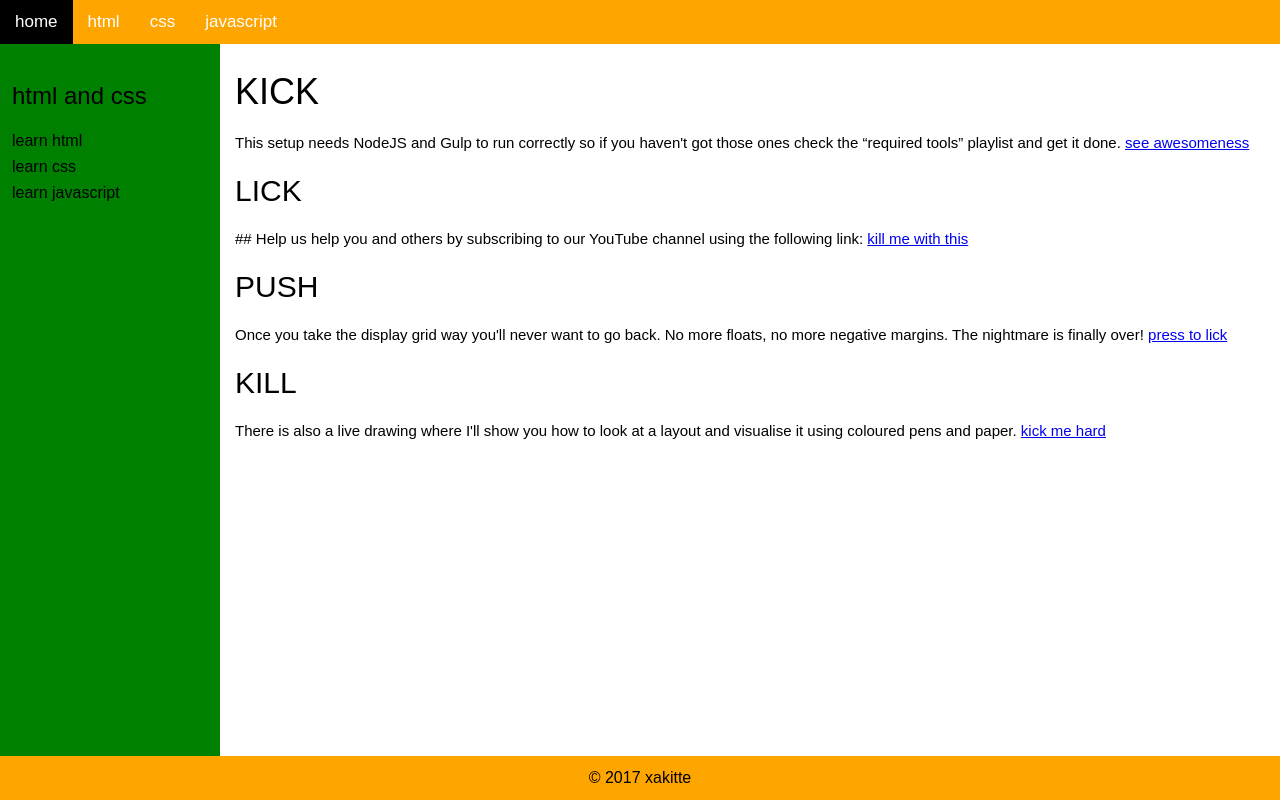
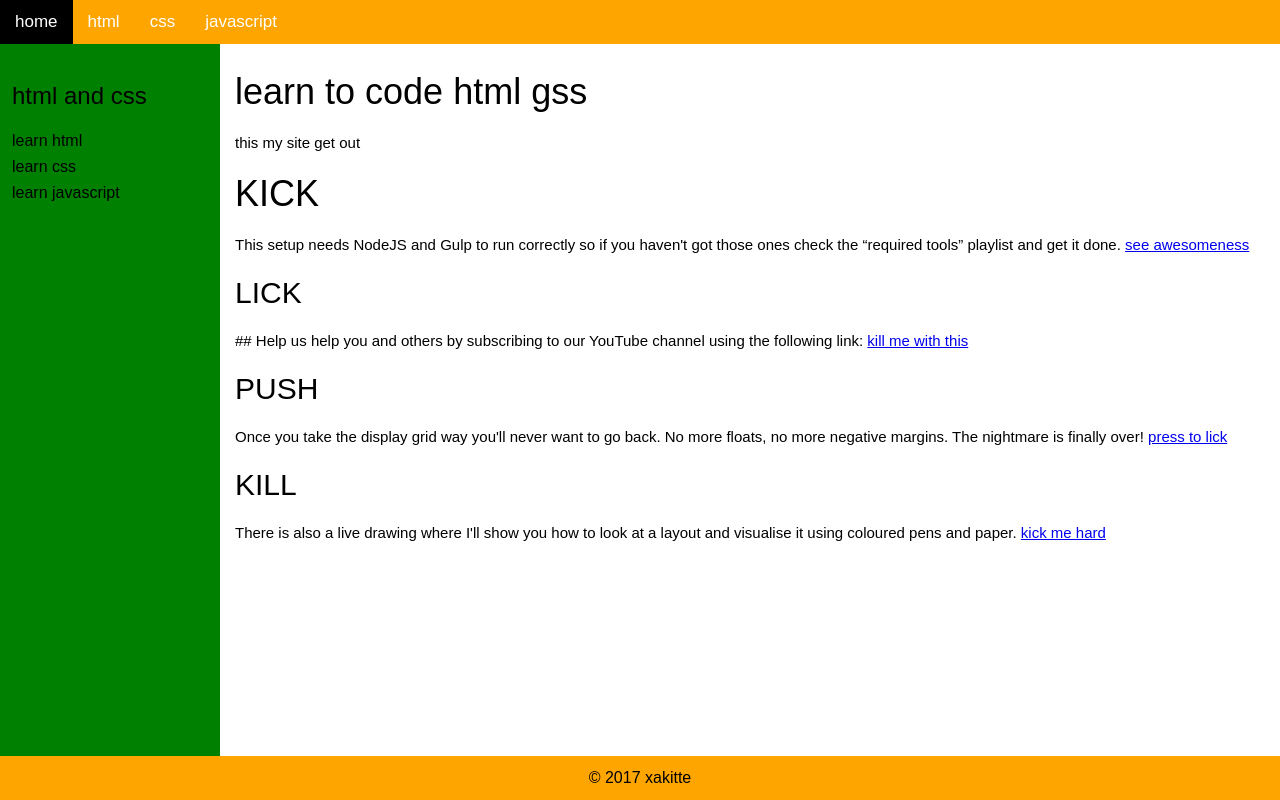
Before and after one commit to xakitte/xac-web, a plain HTML site: page index.html in a window 1280 px wide. Drawn offline with Linux system fonts and the light colour scheme.

Commit message:
Update 2017-11-03T02:25:00.423Z

```diff
--- a/index.html
+++ b/index.html
@@ -1 +1 @@
-<!DOCTYPE html><html><head><title>learn to code html gss</title><meta name="description" content="this my site get out"><link rel="stylesheet" href="style.css"></head><body><header><a class="current" href="/">home</a><a href="/html">html</a><a href="/css">css</a><a href="/javascript">javascript</a></header><article><h1>KICK</h1><p>This setup needs NodeJS and Gulp to run correctly so if you haven't got those ones check the “required tools” playlist and get it done. <a href="/kick">see awesomeness</a></p><h2>LICK</h2><p>## Help us help you and others by subscribing to our YouTube channel using the following link: <a href="/java">kill me with this</a></p><h2>PUSH</h2><p>Once you take the display grid way you'll never want to go back. No more floats, no more negative margins. The nightmare is finally over! <a href="/lick">press to lick</a></p><h2>KILL</h2><p>There is also a live drawing where I'll show you how to look at a layout and visualise it using coloured pens and paper. <a href="/kick">kick me hard</a></p></article><nav><h3>html and css</h3><a href="/html">learn html</a><a href="/css">learn css</a><a href="javascript">learn javascript</a></nav><footer>&copy; 2017 xakitte  </footer></body></html>
+<!DOCTYPE html><html><head><title>learn to code html gss</title><meta name="description" content="this my site get out"><link rel="stylesheet" href="/style.css"></head><body><header><a class="current" href="/">home</a><a href="/html">html</a><a href="/css">css</a><a href="/javascript">javascript</a></header><article><h1>learn to code html gss</h1><p>this my site get out</p><h1>KICK</h1><p>This setup needs NodeJS and Gulp to run correctly so if you haven't got those ones check the “required tools” playlist and get it done. <a href="/kick">see awesomeness</a></p><h2>LICK</h2><p>## Help us help you and others by subscribing to our YouTube channel using the following link: <a href="/java">kill me with this</a></p><h2>PUSH</h2><p>Once you take the display grid way you'll never want to go back. No more floats, no more negative margins. The nightmare is finally over! <a href="/lick">press to lick</a></p><h2>KILL</h2><p>There is also a live drawing where I'll show you how to look at a layout and visualise it using coloured pens and paper. <a href="/kick">kick me hard</a></p></article><nav><h3>html and css</h3><a href="/html">learn html</a><a href="/css">learn css</a><a href="javascript">learn javascript</a></nav><footer>&copy; 2017 xakitte </footer></body></html>
```
Also changed, not shown: html/index.html (added, +1 -0 lines).
